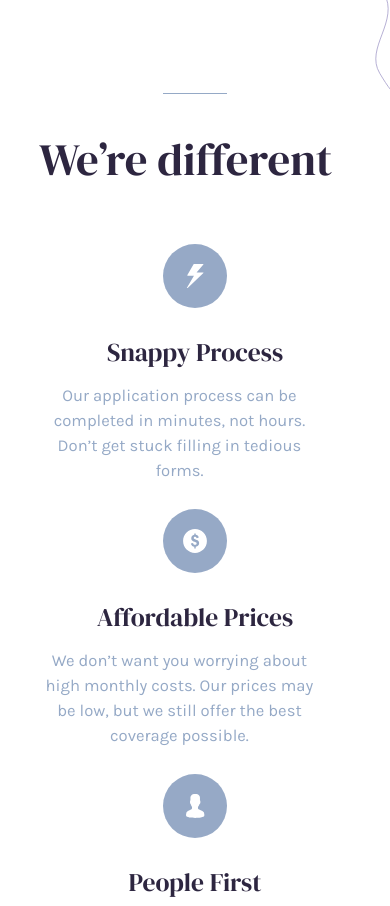
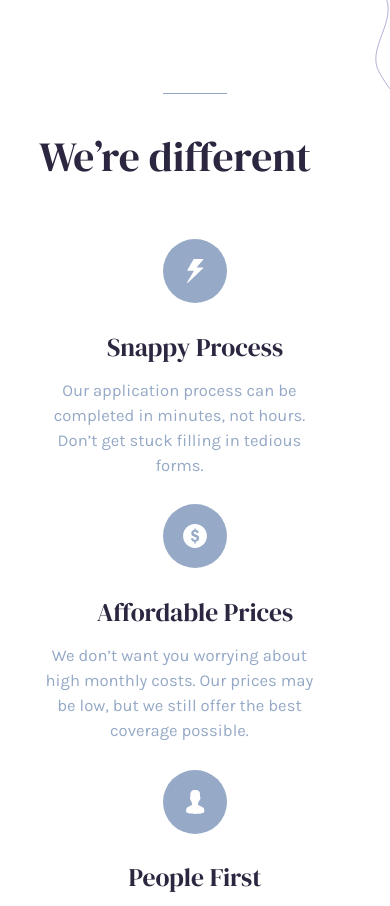
Before and after one commit to Pherwerz/insure-landing-page-master, a website built with webpack: page src/index.html in a window 390 px wide. Shown: the part 1077-1983 px from the top of the page. Built offline with nearby package versions, Linux system fonts and the light colour scheme.

Commit message:
final commit

```diff
--- a/src/scss/_about.scss
+++ b/src/scss/_about.scss
@@ -23,7 +23,7 @@
 
     @media only screen and (max-width: 37.5em) {
       margin-bottom: 8rem;
-      font-size: 7rem;
+      font-size: 6.5rem;
     }
   }
 
```
Also changed, not shown: dist/index.html, 2 other files.
